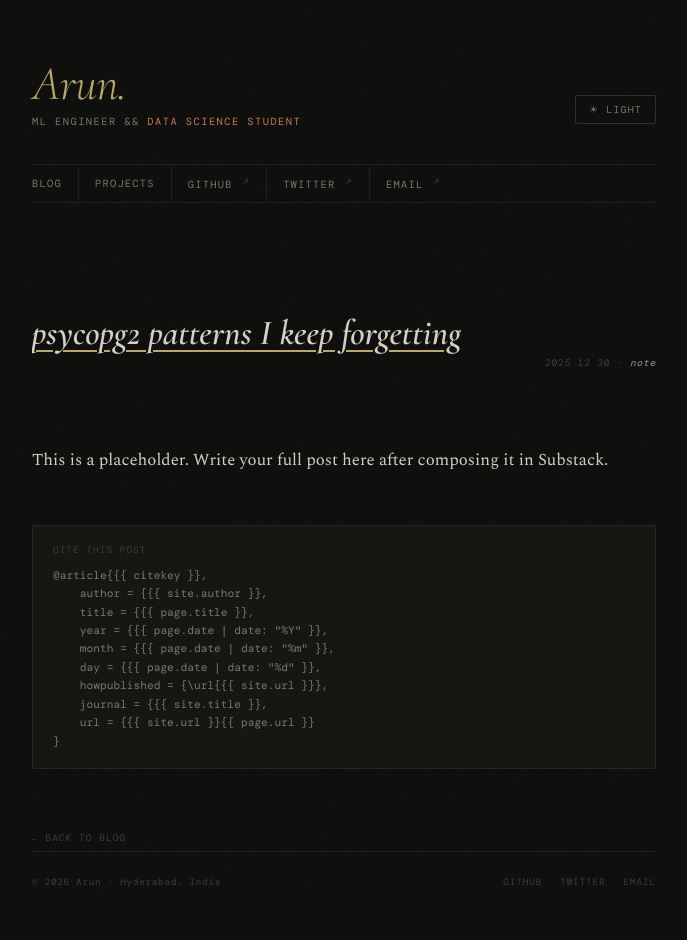
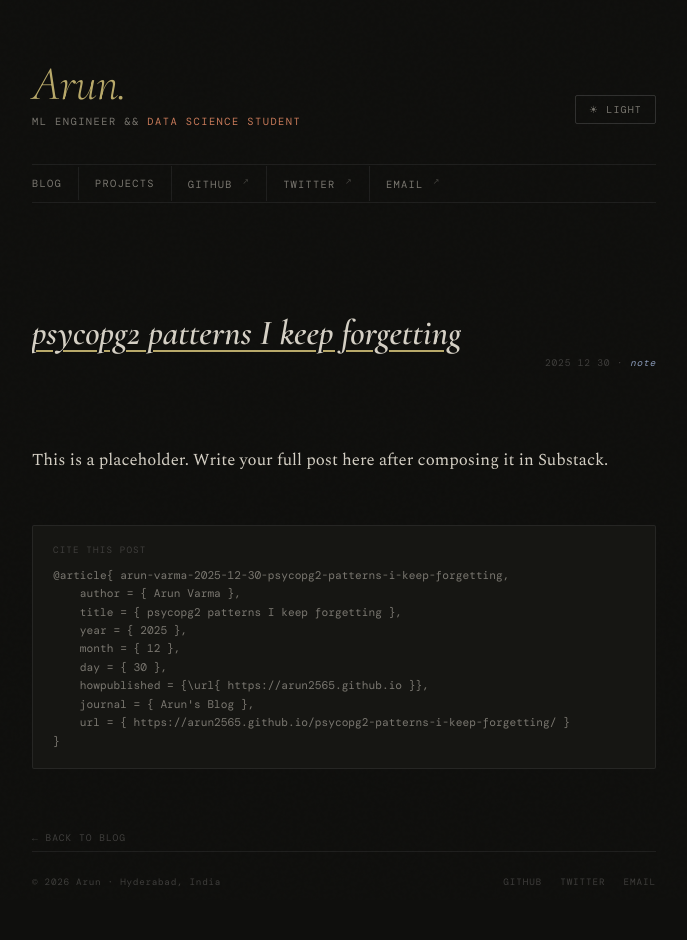
Before and after one commit to Arun2565/Arun2565.github.io, a Jekyll site: the page built from _posts/2025-12-30-psycopg2-patterns-i-keep-forgetting.md, in a window 1280 px wide. Shown: the whole page, without its empty margins (296-983 px from the left). Built offline with Jekyll 4.4.1, drawn with Linux system fonts in a browser that asks for light colours; some web fonts are replaced.

Commit message:
fix citation block Liquid processing
- Build date parts separately to avoid append + date filter conflict
- Use capture to construct BibTeX as a single variable
- Replace HTML entities with direct Liquid tag syntax

```diff
--- a/_layouts/post.html
+++ b/_layouts/post.html
@@ -16,19 +16,24 @@ layout: default
     {{ content }}
   </div>
 
-  {% assign citekey = site.author | slugify | append: "-" | append: page.date | date: "%Y-%m-%d" | append: "-" | append: page.title | slugify %}
+  {% assign date_str = page.date | date: "%Y-%m-%d" %}
+  {% assign year_str = page.date | date: "%Y" %}
+  {% assign month_str = page.date | date: "%m" %}
+  {% assign day_str = page.date | date: "%d" %}
+  {% assign citekey = site.author | slugify | append: "-" | append: date_str | append: "-" | append: page.title | slugify %}
+  {% capture bibtex %}@article{ {{ citekey }},
+    author = { {{ site.author }} },
+    title = { {{ page.title }} },
+    year = { {{ year_str }} },
+    month = { {{ month_str }} },
+    day = { {{ day_str }} },
+    howpublished = {\url{ {{ site.url }} }},
+    journal = { {{ site.title }} },
+    url = { {{ site.url }}{{ page.url }} }
+}{% endcapture %}
   <div class="citation">
     <div class="citation-label">Cite this post</div>
-    <pre class="citation-bibtex">@article{&#123;{ citekey }},
-    author = {&#123;&#123; site.author }},
-    title = {&#123;&#123; page.title }},
-    year = {&#123;&#123; page.date | date: "%Y" }},
-    month = {&#123;&#123; page.date | date: "%m" }},
-    day = {&#123;&#123; page.date | date: "%d" }},
-    howpublished = {\url{&#123;&#123; site.url }}},
-    journal = {&#123;&#123; site.title }},
-    url = {&#123;&#123; site.url }}{&#123; page.url }}
-}</pre>
+    <pre class="citation-bibtex">{{ bibtex }}</pre>
   </div>
 
   <a href="/" class="back-link">← back to blog</a>
```
